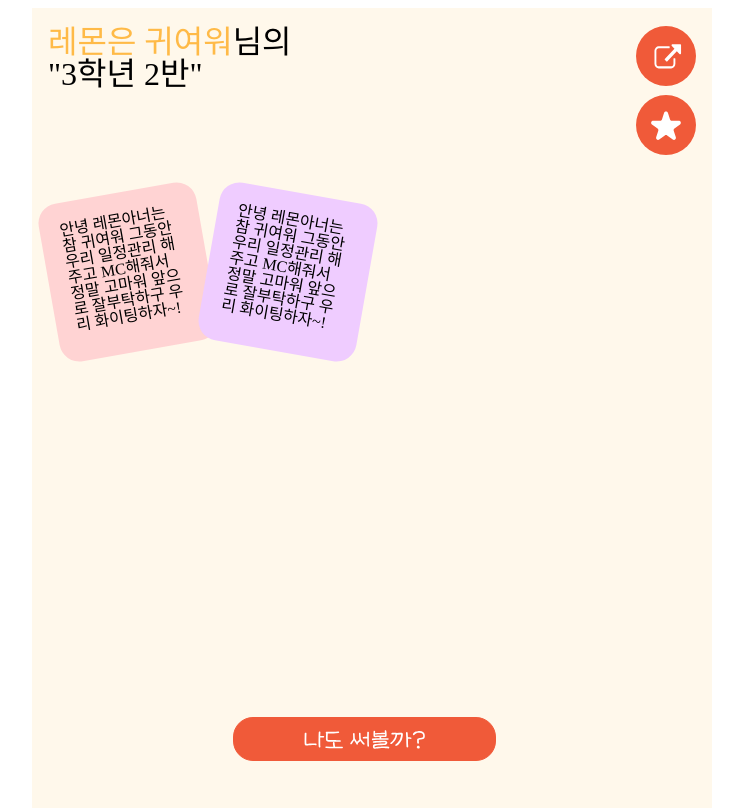
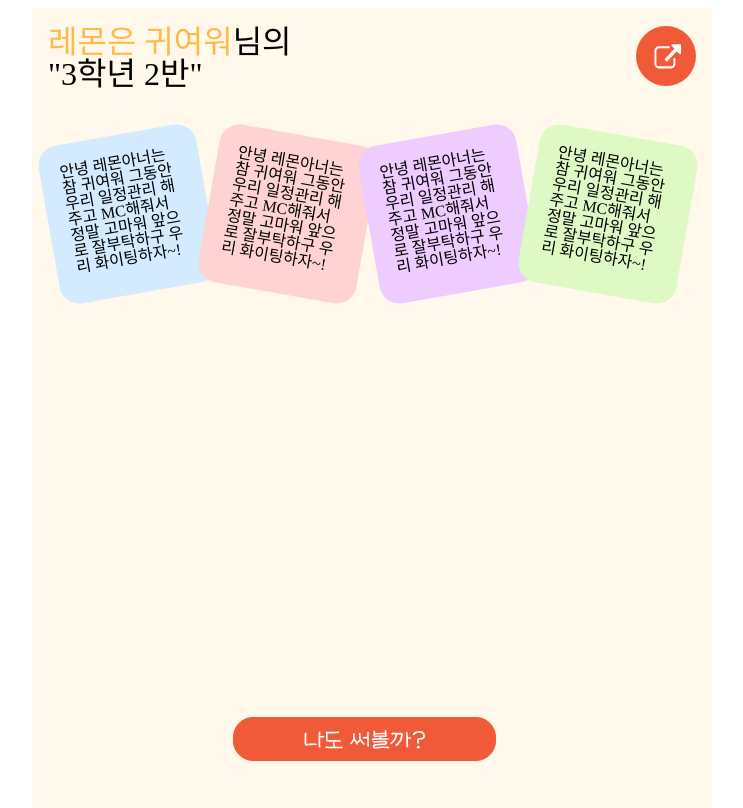
Before and after one commit to Memory-maker/rolling-paper-client, a React (Vite) app: page /rollingpaper in a window 1280 px wide. Shown: the whole page, without its empty margins (276-1019 px from the left). Built offline with nearby package versions, Linux system fonts and the light colour scheme; a web font is replaced by a local one.

Commit message:
feat: rolling paper detail

```diff
--- a/src/pages/RollingPaper/components/Card.tsx
+++ b/src/pages/RollingPaper/components/Card.tsx
@@ -6,15 +6,15 @@ import CardType from "../utils/Card.type";
 import cardDummy from "../utils/cardDummy";
 
 interface CardProps {
-  id: string;
+  card: CardType;
   index: number;
+  handleClick: ()=>void;
 }
 
-const Card = ({ index, id }: CardProps) => {
-  const card = cardDummy[id];
+const Card = ({ index, card ,handleClick}: CardProps) => {
   return (
-    <CardContainer index={index} background={card?.background} font={card?.font}>
-      {card?.content}
+    <CardContainer onClick={handleClick} index={index} background={card.background} font={card.font}>
+      {card.content}
     </CardContainer>
   );
 };
@@ -32,7 +32,9 @@ const CardContainer = styled.div<CardContainerProps>`
   box-sizing: border-box;
   padding: 20px;
   width: 160px;
+  min-width: 160px;
   height: 160px;
+  min-height: 160px;
   overflow: hidden;
   text-overflow: ellipsis;
   display: -webkit-box !important;
--- /dev/null
+++ b/src/pages/RollingPaper/components/CloseButton.tsx
@@ -0,0 +1,25 @@
+import React from "react";
+import styled from "styled-components";
+
+
+interface ButtonProps{
+  handleClick:()=>void;
+}
+const CloseButton = ({handleClick}:ButtonProps) => {
+  return (
+    <div
+      onClick={handleClick}
+      dangerouslySetInnerHTML={{
+        __html: `<svg width="48" height="47" viewBox="0 0 48 47" fill="none" xmlns="http://www.w3.org/2000/svg">
+<line x1="2.23223" y1="45.0457" x2="45.0457" y2="2.23223" stroke="#F05A39" stroke-width="5"/>
+<path d="M3 2L45.8135 44.8135" stroke="#F05A39" stroke-width="5"/>
+</svg>
+
+
+`,
+      }}
+    ></div>
+  );
+};
+
+export default CloseButton;
--- /dev/null
+++ b/src/pages/RollingPaper/components/Detail.tsx
@@ -0,0 +1,81 @@
+import React, { MouseEvent } from 'react';
+import styled from 'styled-components';
+import { cardColor } from '../../../theme/color';
+import { fonts } from '../../../theme/font';
+import Card from '../utils/Card.type';
+import CloseButton from './CloseButton';
+import LeftButton from './LeftButton';
+import RightButton from './RightButton';
+interface DetailProps{
+  setShowDetail:(showDetail: boolean) => void;
+  card: Card;
+  onPrev:()=>void;
+  onNext: ()=>void;
+}
+const Detail = ({setShowDetail,onPrev, onNext, card}:DetailProps) => {
+  return <Container>
+    <CloseButtonContainer>
+        <CloseButton handleClick={()=>setShowDetail(false)}/>
+        </CloseButtonContainer>
+    <CardContainer  background={card?.background} font={card?.font}>
+      {card?.content}
+    </CardContainer>
+    <ButtonContainer><LeftButton handleClick={onPrev}/><span>from. 익명</span><RightButton handleClick={onNext}/></ButtonContainer>
+
+  </Container>;
+
+};
+export default Detail;
+
+const Container = styled.div`
+  position: absolute;
+  top: 100px;
+  width: 100%;
+  background: rgba(255, 255, 255, 0.8);
+  height: 100%;
+  display: flex;
+  flex-direction: column;
+  align-items: center;
+  overflow-y: scroll;
+  box-sizing: border-box;
+  padding: 66px 16px 16px;
+  margin-bottom: 66px;
+
+`;
+
+interface CardContainerProps {
+  background: string;
+  font: string;
+}
+
+const CardContainer = styled.div<CardContainerProps>`
+  width: 100%;
+  font-size: 32px;
+  padding: 66px 40px;
+  box-sizing: border-box;
+  background-color: ${(props) => cardColor[props.background]};
+  font-family: ${(props) => fonts[props.font]};
+  border-radius: 20px;
+`;
+
+const ButtonContainer = styled.div`
+  display: flex;
+  align-items: center;
+  margin-top: 66px;
+  font-size: 32px;
+  width: 100%;
+  justify-content: space-between;
+div{
+   cursor: pointer;
+}
+`
+
+const CloseButtonContainer = styled.div`
+  display: flex;
+  width:100%;
+  align-items: center;
+  justify-content: flex-end;
+  padding: 0 24px 24px 48px;
+  box-sizing: border-box;
+  cursor: pointer;
+ `
--- a/src/pages/RollingPaper/components/Header.tsx
+++ b/src/pages/RollingPaper/components/Header.tsx
@@ -22,7 +22,7 @@ const Header = ({ infos }: HeaderProps) => {
       </Title>
       <Buttons>
         <ShareButton />
-        <StickerButton show={show} setShow={setShow} />
+        {/* <StickerButton show={show} setShow={setShow} /> */}
       </Buttons>
     </Container>
   );
@@ -35,7 +35,7 @@ const Container = styled.div`
   top: 0;
   left: 0;
   width: 100%;
-  height: 168px;
+  height: 110px;
   padding: 18px 16px;
   display: flex;
   justify-content: space-between;
--- /dev/null
+++ b/src/pages/RollingPaper/components/LeftButton.tsx
@@ -0,0 +1,24 @@
+import React from "react";
+import styled from "styled-components";
+
+
+interface ButtonProps{
+  handleClick:()=>void;
+}
+const LeftButton = ({handleClick}:ButtonProps) => {
+  return (
+    <div
+      onClick={handleClick}
+      dangerouslySetInnerHTML={{
+        __html: `<svg width="28" height="49" viewBox="0 0 28 49" fill="none" xmlns="http://www.w3.org/2000/svg">
+<path d="M26 2L4 24.5L26 47" stroke="#F05A39" stroke-width="5"/>
+</svg>
+
+
+`,
+      }}
+    ></div>
+  );
+};
+
+export default LeftButton;
--- /dev/null
+++ b/src/pages/RollingPaper/components/RightButton.tsx
@@ -0,0 +1,24 @@
+import React from "react";
+import styled from "styled-components";
+
+interface ButtonProps{
+  handleClick:()=>void;
+}
+
+const RightButton = ({handleClick}:ButtonProps) => {
+  return (
+    <div
+    onClick={handleClick}
+      dangerouslySetInnerHTML={{
+        __html: `<svg width="28" height="49" viewBox="0 0 28 49" fill="none" xmlns="http://www.w3.org/2000/svg">
+<path d="M2 47L24.0837 24.5L2 2" stroke="#F05A39" stroke-width="5"/>
+</svg>
+
+
+`,
+      }}
+    ></div>
+  );
+};
+
+export default RightButton;
--- a/src/pages/RollingPaper/components/ShareButton.tsx
+++ b/src/pages/RollingPaper/components/ShareButton.tsx
@@ -9,7 +9,7 @@ const ShareButton = () => {
   return (
     <div
       onClick={() => {
-        if (navigator.canShare && navigator.canShare(shareData)) {
+        if (navigator) {
           navigator
             .share(shareData)
             .then(() => console.log("공유 성공"))
--- a/src/pages/RollingPaper/index.tsx
+++ b/src/pages/RollingPaper/index.tsx
@@ -1,15 +1,55 @@
-import React from "react";
+import React, { useState } from "react";
 import { useParams } from "react-router-dom";
 import styled from "styled-components";
 import { colors } from "../../theme/color";
 import Card from "./components/Card";
+import Detail from "./components/Detail";
 import Header from "./components/Header";
 import MakeButton from "./components/MakeButton";
+import cardDummy from "./utils/cardDummy";
 
 const RollingPaper = () => {
   const rollingPaperId = useParams().rollingPaperId;
+  const [showDetail, setShowDetail] = useState(false);
+  const [cardIndex, setCardIndex] = useState<number>(0);
   const dummy = {
-    cardIds: ["1", "2", "3"],
+    cards: [ {
+    content: `안녕 레몬아너는 참 귀여워
+그동안 우리 일정관리
+해주고 MC해줘서
+정말 고마워
+앞으로 잘부탁하구
+우리 화이팅하자~!`,
+    background: "CARD_BLUE",
+    font: "default",
+  }, {
+    content: `안녕 레몬아너는 참 귀여워
+그동안 우리 일정관리
+해주고 MC해줘서
+정말 고마워
+앞으로 잘부탁하구
+우리 화이팅하자~!`,
+    background: "CARD_RED",
+    font: "default",
+  }, {
+    content: `안녕 레몬아너는 참 귀여워
+그동안 우리 일정관리
+해주고 MC해줘서
+정말 고마워
+앞으로 잘부탁하구
+우리 화이팅하자~!`,
+    background: "CARD_PURPLE",
+    font: "default",
+  }, {
+    content: `안녕 레몬아너는 참 귀여워
+그동안 우리 일정관리
+해주고 MC해줘서
+정말 고마워
+앞으로 잘부탁하구
+우리 화이팅하자~!`,
+    background: "CARD_GREEN",
+    font: "default",
+  },],
     userName: "레몬은 귀여워",
     paperId: 0,
     title: "3학년 2반",
@@ -18,19 +58,41 @@ const RollingPaper = () => {
     paperUrl: "",
     opeanStatus: "Y",
   };
+  const handleClick = (id: number) => {
+    setShowDetail(true);
+    setCardIndex(id);
+  }
+  const onPrev =() =>{
+    if(0 === cardIndex){
+      setCardIndex(dummy.cards.length);
+    }else{
+      setCardIndex(cardIndex-1);
+    }
+  }
+  const onNext =() =>{
+    if(dummy.cards.length === cardIndex){
+      setCardIndex(0);
+    }else{
+      setCardIndex(cardIndex+1);
+    }
+  }
 
   return (
     <Container isDark={dummy.theme === "dark" ? true : false}>
       <Header infos={dummy} />
+      <>
       <Content>
-        {dummy.cardIds.map((id, index) => (
-          <Card index={index} key={id} id={id} />
+        {dummy.cards.map((card, index) => (
+          <Card index={index} key={index} card={card} handleClick={() => handleClick(index)}/>
         ))}
       </Content>
       <ButtonContainer>
         <MakeButton />
       </ButtonContainer>
+      </>
+      {showDetail && <Detail card={dummy.cards[cardIndex]} onPrev={onPrev} onNext={onNext} setShowDetail={setShowDetail}/>}
     </Container>
+
   );
 };
 
@@ -49,12 +111,15 @@ const Container = styled.div<ContainerProps>`
   min-width: 380px;
   width: 100%;
   height: 100vh;
+  overflow: scroll;
   background: ${(props) => (props.isDark ? colors.DARK_BG_COLOR : colors.MAIN_BG)};
 `;
 
 const Content = styled.div`
   display: flex;
+  width: 100%;
   padding: 16px;
+  flex-wrap: wrap;
 `;
 
 const ButtonContainer = styled.div`
--- a/src/pages/RollingPaper/utils/RollingPaper.type.ts
+++ b/src/pages/RollingPaper/utils/RollingPaper.type.ts
@@ -1,5 +1,7 @@
+import Card from "./Card.type";
+
 export interface RollingPaper {
-  cardIds: string[];
+  cards: Card[];
   userName: string;
   paperId: number;
   title: string;
--- a/src/theme/color.ts
+++ b/src/theme/color.ts
@@ -33,6 +33,8 @@ const cardColor = {
   CARD_GREEN: "#DEF9C4",
   CARD_PURPLE: "#EFCCFF",
   CARD_YELLOW: "#FFF5BF",
+  CARD_BEIGE: "#FFDEBF",
+  CARD_WHITE: "#FFFFFF",
 } as { [id: string]: string };
 
 const textColor = {
```
Also changed, not shown: public/imgs/kakao-login.png (renamed from src/assets/imgs/kakao-login.png), public/imgs/logo.png (renamed from src/assets/imgs/logo.png).
